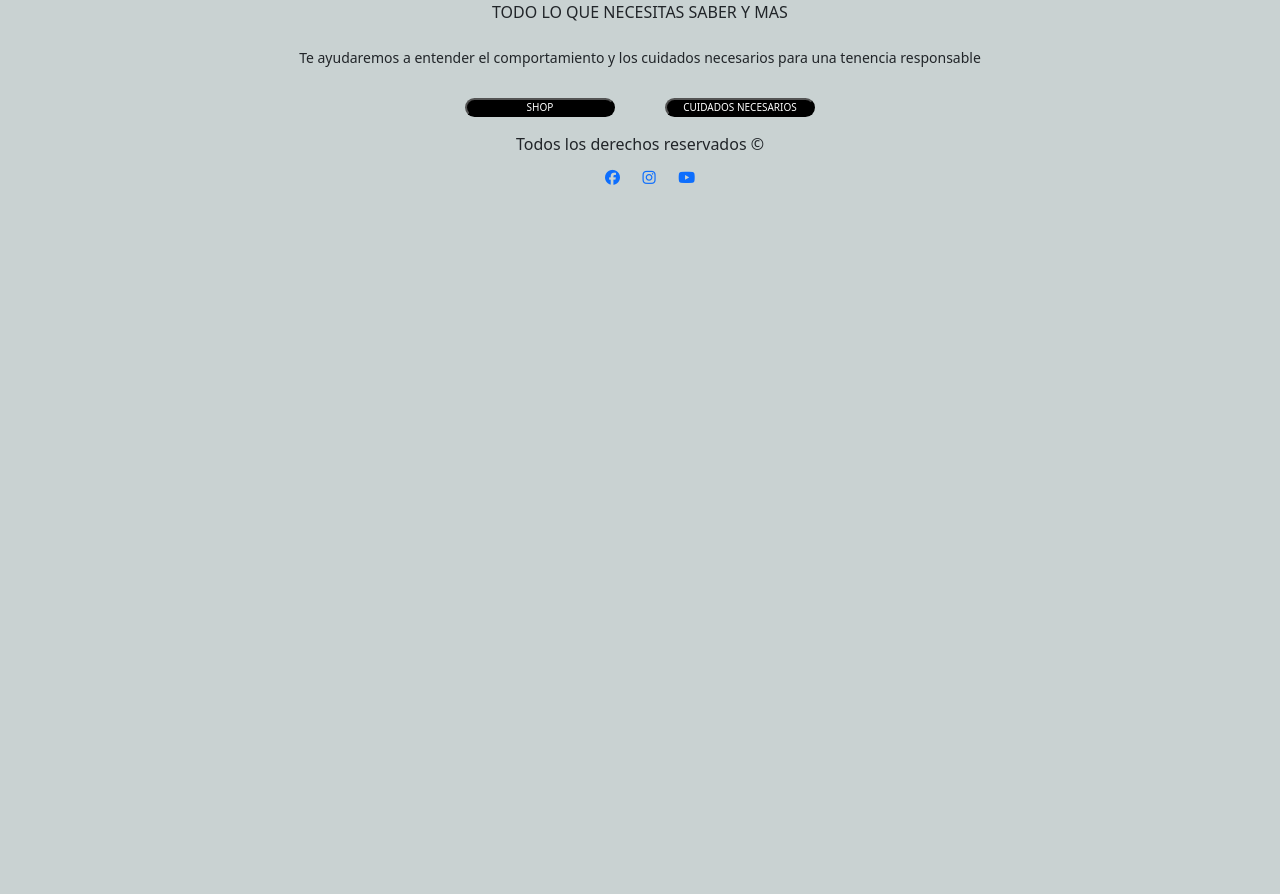
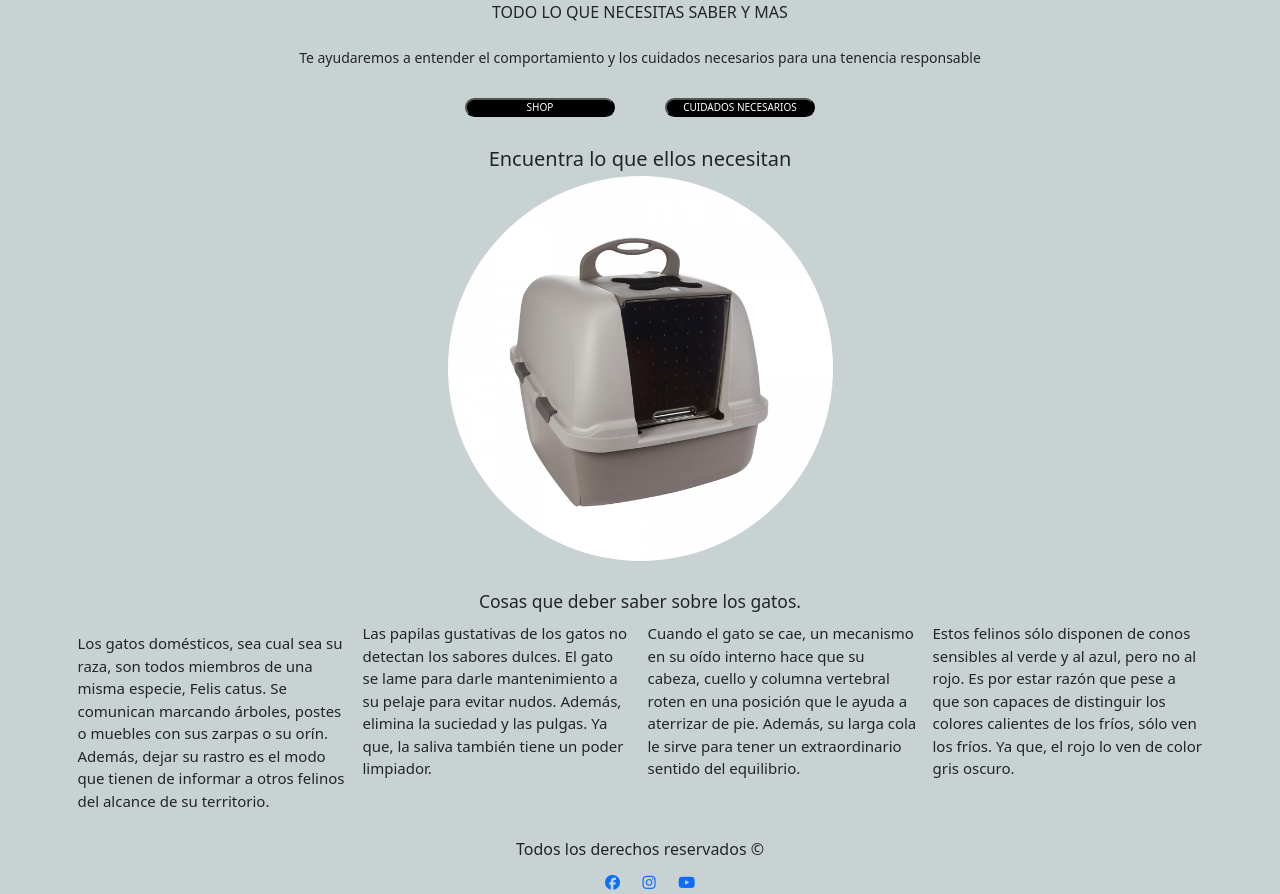
Before and after one commit to carlosraulrp/3ra-entrega, a plain HTML site: page index.html in a window 1280 px wide. Shown: the part 480-1374 px from the top of the page. Before the commit the page ends 830 px from the top, so only its background shows below. Drawn offline with nearby package versions, Linux system fonts and the light colour scheme.

Commit message:
Terminando index

```diff
--- a/css/styles.css
+++ b/css/styles.css
@@ -88,6 +88,25 @@ img{
     color: #000;
 }
 
+/*carrusel*/
+
+#carouselExampleAutoplaying{
+    width: 400px;
+    max-width: 100%;
+}
+
+.carousel-inner img{
+
+    border-radius: 50%;
+}
+
+/*seccion 1*/
+
+#seccion1 p{
+    font-size: 1.5rem;
+
+}
+
 
 /*footer*/
 
--- a/index.html
+++ b/index.html
@@ -78,6 +78,41 @@ href="https://cdnjs.cloudflare.com/ajax/libs/animate.css/4.1.1/animate.min.css"
 
     </div>
 
+    <!--carrusel-->
+    <h2 class="text-center mt-5">Encuentra lo que ellos necesitan</h2>
+    <div id="carouselExampleAutoplaying" class="carousel slide mx-auto container" data-bs-ride="carousel">
+      <div class="carousel-inner">
+        <div class="carousel-item active">
+          <img src="img/leonardo.png" class="d-block w-100" alt="...">
+        </div>
+        <div class="carousel-item">
+          <img src="img/arenero.png" class="d-block w-100" alt="...">
+        </div>
+        <div class="carousel-item">
+          <img src="img/collar.jpg" class="d-block w-100" alt="...">
+        </div>
+      </div>
+      <button class="carousel-control-prev" type="button" data-bs-target="#carouselExampleAutoplaying" data-bs-slide="prev">
+        <span class="carousel-control-prev-icon" aria-hidden="true"></span>
+        <span class="visually-hidden">Previous</span>
+      </button>
+      <button class="carousel-control-next" type="button" data-bs-target="#carouselExampleAutoplaying" data-bs-slide="next">
+        <span class="carousel-control-next-icon" aria-hidden="true"></span>
+        <span class="visually-hidden">Next</span>
+      </button>
+    </div>
+    <!--El articulo-->
+    <section id="seccion1" class="container mt-5">
+      <article class="row">
+        <h3 class="text-center mb-3">Cosas que deber saber sobre los gatos.</h3>
+        <p class="mt-3 col-md-6 col-lg-3">Los gatos domésticos, sea cual sea su raza, son todos miembros de una misma especie, Felis catus. Se comunican marcando árboles, postes o muebles con sus zarpas o su orín. Además, dejar su rastro es el modo que tienen de informar a otros felinos del alcance de su territorio.</p>
+        <p class="col-md-6 col-lg-3">Las papilas gustativas de los gatos no detectan los sabores dulces.
+          El gato se lame para darle mantenimiento a su pelaje para evitar nudos. Además, elimina la suciedad y las pulgas. Ya que, la saliva también tiene un poder limpiador.</p>
+        <p class="col-md-6 col-lg-3">Cuando el gato se cae, un mecanismo en su oído interno hace que su cabeza, cuello y columna vertebral roten en una posición que le ayuda a aterrizar de pie. Además, su larga cola le sirve para tener un extraordinario sentido del equilibrio.</p>
+        <p class="col-md-6 col-lg-3">Estos felinos sólo disponen de conos sensibles al verde y al azul, pero no al rojo. Es por estar razón que pese a que son capaces de distinguir los colores calientes de los fríos, sólo ven los fríos. Ya que, el rojo lo ven de color gris oscuro.</p>
+      </article>
+    </section>
+
     <footer class="container text-center mt-4">
         <p>Todos los derechos reservados &copy;</p>
         <div class="pie__redes">
@@ -86,6 +121,8 @@ href="https://cdnjs.cloudflare.com/ajax/libs/animate.css/4.1.1/animate.min.css"
             <a href="https://www.youtube.com/"><span class="yt"><i class="fa-brands fa-youtube"></i></i></span></a>
 
         </div>
+
+
     </footer>
     <script src="js/wow.min.js"></script>
     <script>
```
Also changed, not shown: img/churu-pollo-con-camaron.jpg (added), img/gato1.png (added), img/gato2.png (added), img/hill.png (added), img/leonardo.png (added), img/marca1.png (added), img/shampu1.png (added).
